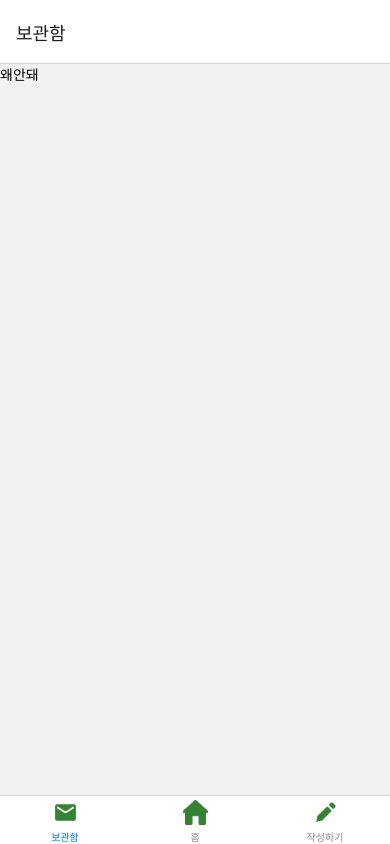
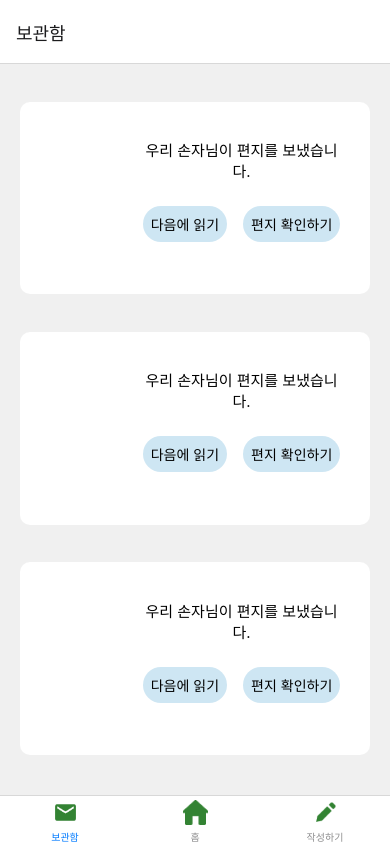
Before and after one commit to SMWU-YSY/gomaoom, a React Native app: screen / in a window 390 px wide. Built offline with nearby package versions, Linux system fonts and the light colour scheme.

Commit message:
[FEAT] 보관함 화면 구성

```diff
--- a/App.js
+++ b/App.js
@@ -5,7 +5,7 @@ import {NavigationContainer} from '@react-navigation/native';
 import {createNativeStackNavigator} from '@react-navigation/native-stack';
 import Home from './components/Home';
 import Write from './components/Write';
-import Receive from './components/Receive';
+import MessageBox from './components/MessageBox';
 
 const Tab = createBottomTabNavigator();
 
@@ -40,7 +40,7 @@ export default function App() {
               );
             },
           })}>
-          <Tab.Screen name="보관함" component={Receive}/>
+          <Tab.Screen name="보관함" component={MessageBox}/>
           <Tab.Screen name="홈" component={Home}/>
           <Tab.Screen name="작성하기" component={Write}/>
         </Tab.Navigator>
--- /dev/null
+++ b/components/MessageBox.js
@@ -0,0 +1,144 @@
+// src/OtherScreen.js
+import React from 'react';
+import { StyleSheet, View, Text, Button, Image, TouchableOpacity } from 'react-native';
+
+const MessageBox = ({ navigation }) => {
+  return (
+    <View style={styles.container}>
+      <View style={styles.messageContainer}>
+        <View style={styles.messageLeftContainer}>
+          <Image
+              source={require('gomaoom/assets/images/boy.png')}
+              style={styles.image}
+          />
+        </View>
+        <View style={styles.messageRightContainer}>
+          <Text style={styles.messageText}>우리 손자님이 편지를 보냈습니다.</Text>
+          <View style={styles.buttonContainer}>
+            <TouchableOpacity onPress={() => alert('해당 알림 사라지게')} style={styles.buttonMargin}>
+              <Text style={styles.buttonText}>다음에 읽기</Text>
+            </TouchableOpacity>
+            <TouchableOpacity onPress={() => alert('편지확인하러 이동')} style={styles.buttonMargin}>
+              <Text style={styles.buttonText}>편지 확인하기</Text>
+            </TouchableOpacity>
+          </View>
+        </View>
+
+
+      </View>
+      <View style={styles.messageContainer}>
+      <View style={styles.messageLeftContainer}>
+          <Image
+              source={require('gomaoom/assets/images/boy.png')}
+              style={styles.image}
+          />
+        </View>
+        <View style={styles.messageRightContainer}>
+          <Text style={styles.messageText}>우리 손자님이 편지를 보냈습니다.</Text>
+          <View style={styles.buttonContainer}>
+            <TouchableOpacity onPress={() => alert('해당 알림 사라지게')} style={styles.buttonMargin}>
+              <Text style={styles.buttonText}>다음에 읽기</Text>
+            </TouchableOpacity>
+            <TouchableOpacity onPress={() => alert('편지확인하러 이동')} style={styles.buttonMargin}>
+              <Text style={styles.buttonText}>편지 확인하기</Text>
+            </TouchableOpacity>
+          </View>
+        </View>
+
+      </View>
+      <View style={styles.messageContainer}>
+      <View style={styles.messageLeftContainer}>
+          <Image
+              source={require('gomaoom/assets/images/boy.png')}
+              style={styles.image}
+          />
+        </View>
+        <View style={styles.messageRightContainer}>
+          <Text style={styles.messageText}>우리 손자님이 편지를 보냈습니다.</Text>
+          <View style={styles.buttonContainer}>
+            <TouchableOpacity onPress={() => alert('해당 알림 사라지게')} style={styles.buttonMargin}>
+              <Text style={styles.buttonText}>다음에 읽기</Text>
+            </TouchableOpacity>
+            <TouchableOpacity onPress={() => alert('편지확인하러 이동')} style={styles.buttonMargin}>
+              <Text style={styles.buttonText}>편지 확인하기</Text>
+            </TouchableOpacity>
+          </View>
+        </View>
+
+      </View>
+    </View>
+  );
+};
+
+export default MessageBox;
+
+const styles = StyleSheet.create({
+  container: {
+    flex: 1,
+    flexDirection: 'column', // 수평으로 배치하기 위해 flexDirection를 row로 설정
+    justifyContent: 'space-between', // 뷰들을 평행하게 배치하기 위해 간격을 벌려줌
+    alignItems: 'center', // 뷰들을 수직 중앙에 배치
+    padding: 20,
+    backgroundColor: '#f0f0f0',
+  },
+  messageContainer: {
+    flex: 0.6,
+    backgroundColor: '#ffffff',
+    alignItems: 'center',
+    justifyContent: 'space-between',
+    padding: 10,
+    margin: 5,
+    borderRadius: 10,
+    width: "100%",
+    marginVertical: "5%",
+    flexDirection: 'row',
+    paddingHorizontal: 20,
+    marginBottom: 20,
+  },
+  navigatonContainer:{
+    alignItems: 'center',
+    justifyContent: 'center',
+    height: "10%",
+  },
+  messageLeftContainer: {
+    flex: 0.3,
+    alignItems: 'flex-start',
+    justifyContent: 'center',
+  },
+  messageRightContainer: {
+    flex: 0.7,
+    alignItems: 'center',
+    justifyContent: 'center',
+  },
+  image: {
+    flex: 0.68,
+    width: 100,
+    height: 100,
+    marginBottom: 10,
+    padding: 10,
+  },
+  messageText:{
+    fontSize: 15,
+    color: 'black',
+    backgroundColor: '#ffffff',
+    padding: 5,
+    textAlign: 'center',
+  },
+  buttonContainer:{
+    flexDirection: 'row',
+    justifyContent: 'space-between',
+    paddingTop: 20,
+    height: "30%",
+    marginBottom: 20,
+  },
+  buttonMargin: {
+    marginHorizontal: 8, // Add horizontal margin between buttons
+  },
+  buttonText: {
+    fontSize: 14,
+    color: 'black',
+    backgroundColor: '#CEE6F3',
+    padding: 8,
+    borderRadius: 20,
+  },
+});
```
Also changed, not shown: assets/images/boy.png (added).
